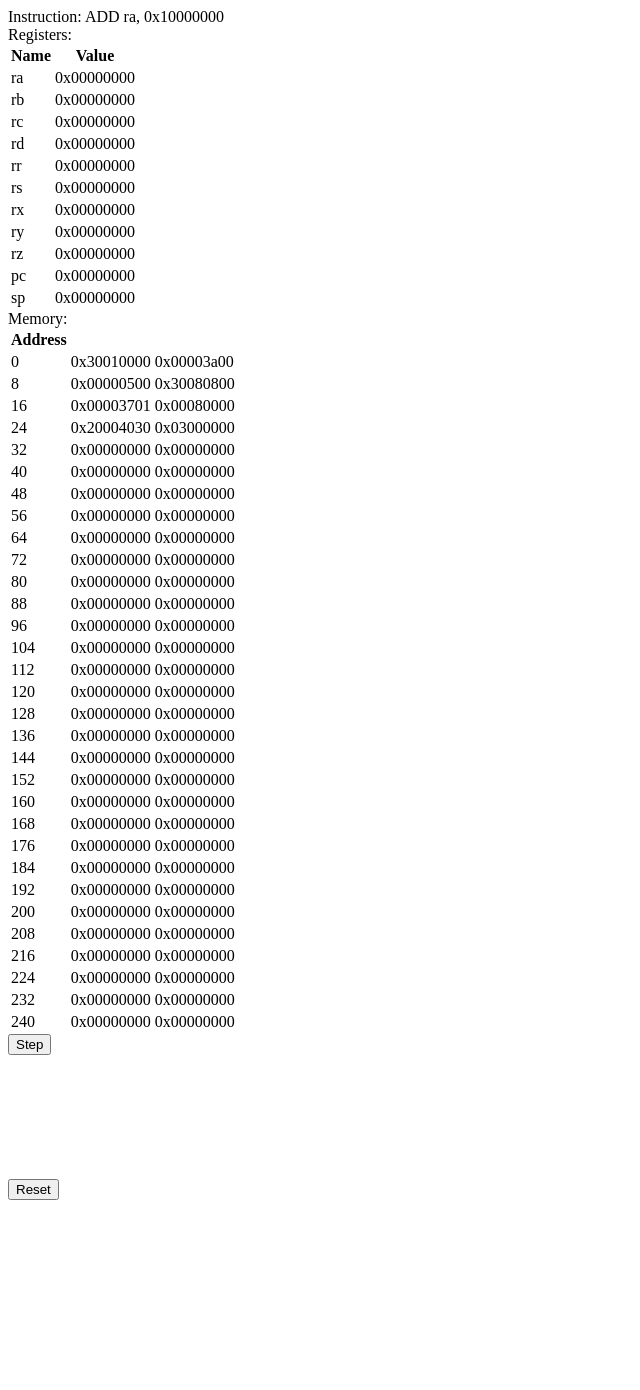
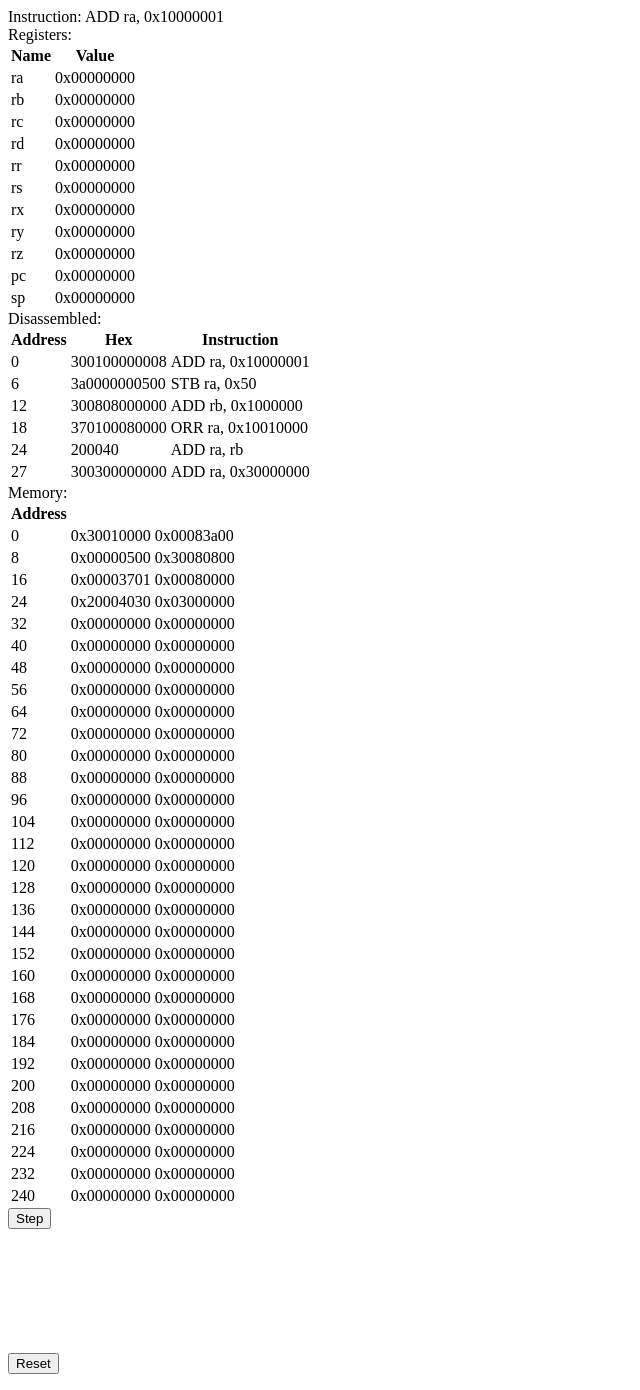
Before and after one commit to chellmuth/cpu-emulator, a Flask app: page / in a window 1280 px wide. Shown: the whole page, without its empty margins (0-640 px from the left). Before the commit the page ends 1200 px from the top, so only its background shows below. Run offline with Flask 2, Linux system fonts and the light colour scheme.

Commit message:
Show disassembled instructions

```diff
--- a/app/routes.py
+++ b/app/routes.py
@@ -7,6 +7,16 @@ import assembler
 from app import app
 from core import Byte, Word, Register
 from emulator import Machine
+
+@dataclass
+class DisassembledInstructionView:
+    address: str
+    hex_str: str
+    instruction_text: str
+
+@dataclass
+class DisassembledView:
+    instructions: List[DisassembledInstructionView]
 
 @dataclass
 class RegisterView:
@@ -30,7 +40,7 @@ def reset_app():
     global machine
 
     program = [
-        "ADD ra, 0x10000000",
+        "ADD ra, 0x10000001",
         "STB ra, 0x50",
         "ADD rb, 0x01000000",
         "ORR ra, 0x10010000",
@@ -74,6 +84,20 @@ def render_emulator():
     else:
         instruction_view = instruction.human()
 
+    address = 0
+    instruction_views = []
+    for instruction in machine.glob_instructions(0):
+        instruction_views.append(
+            DisassembledInstructionView(
+                address,
+                instruction.bytes_str(),
+                instruction.human()
+            )
+        )
+        address += instruction.size
+
+    disassembled_view = DisassembledView(instruction_views)
+
     registers_view = [
         RegisterView(register.name, machine.registers[register.value].hex_str() )
         for register in Register
@@ -99,6 +123,7 @@ def render_emulator():
         "emulator.html",
         instruction=instruction_view,
         registers=registers_view,
+        disassembled=disassembled_view,
         memory=memory_view,
         available_actions=available_actions
     )
--- /dev/null
+++ b/app/templates/_disassembled.html
@@ -0,0 +1,17 @@
+<div>
+  Disassembled:
+  <table>
+    <tr>
+      <th>Address</th>
+      <th>Hex</th>
+      <th>Instruction</th>
+    </tr>
+    {% for instruction in disassembled.instructions %}
+      <tr>
+          <td>{{instruction.address}}</td>
+          <td>{{instruction.hex_str}}</td>
+          <td>{{instruction.instruction_text}}</td>
+      </tr>
+    {% endfor %}
+  </table>
+</div>
--- a/app/templates/emulator.html
+++ b/app/templates/emulator.html
@@ -5,6 +5,7 @@
 <body>
 {% include "_instruction.html" %}
 {% include "_registers.html" %}
+{% include "_disassembled.html" %}
 {% include "_memory.html" %}
 {% if "step" in available_actions %}
 <div>
--- a/core.py
+++ b/core.py
@@ -103,10 +103,13 @@ class Byte:
     def bin_str(self, padded=False):
         if padded:
             return util.pad(bin(self.int_value)[2:], 7)
-        else:
-            return bin(self.int_value)[2:]
 
-    def hex_str(self):
+        return bin(self.int_value)[2:]
+
+    def hex_str(self, padded=False):
+        if padded:
+            return util.pad(hex(self.int_value)[2:], 2)
+
         return hex(self.int_value)[2:]
 
     def __eq__(self, other):
--- a/emulator.py
+++ b/emulator.py
@@ -62,3 +62,24 @@ class Machine:
         ])
         stream = BitStream(bin_str)
         return disassembler.disassemble_instruction(stream, strict=False)
+
+    def glob_instructions(self, base_address=None):
+        if not base_address:
+            base_address = self.registers[Register.pc].int_value()
+
+        failed = False
+        instructions = []
+        while not failed:
+            bin_str = "".join([
+                self.memory.read_byte(base_address + offset).bin_str(padded=True)
+                for offset in range(6) # max instruction size
+            ])
+            stream = BitStream(bin_str)
+            instruction = disassembler.disassemble_instruction(stream, strict=False)
+            if instruction:
+                base_address += instruction.size
+                instructions.append(instruction)
+            else:
+                failed = True
+
+        return instructions
--- a/instruction_base.py
+++ b/instruction_base.py
@@ -6,8 +6,13 @@ class Instruction:
     def human(self):
         raise Exception("Unimplemented")
 
-    def words(self):
+    def bytes(self):
         raise Exception("Unimplemented")
+
+    def bytes_str(self):
+        return "".join([
+            byte.hex_str(padded=True) for byte in self.bytes()
+        ])
 
     def run(self, machine):
         raise Exception("Unimplemented")
```
